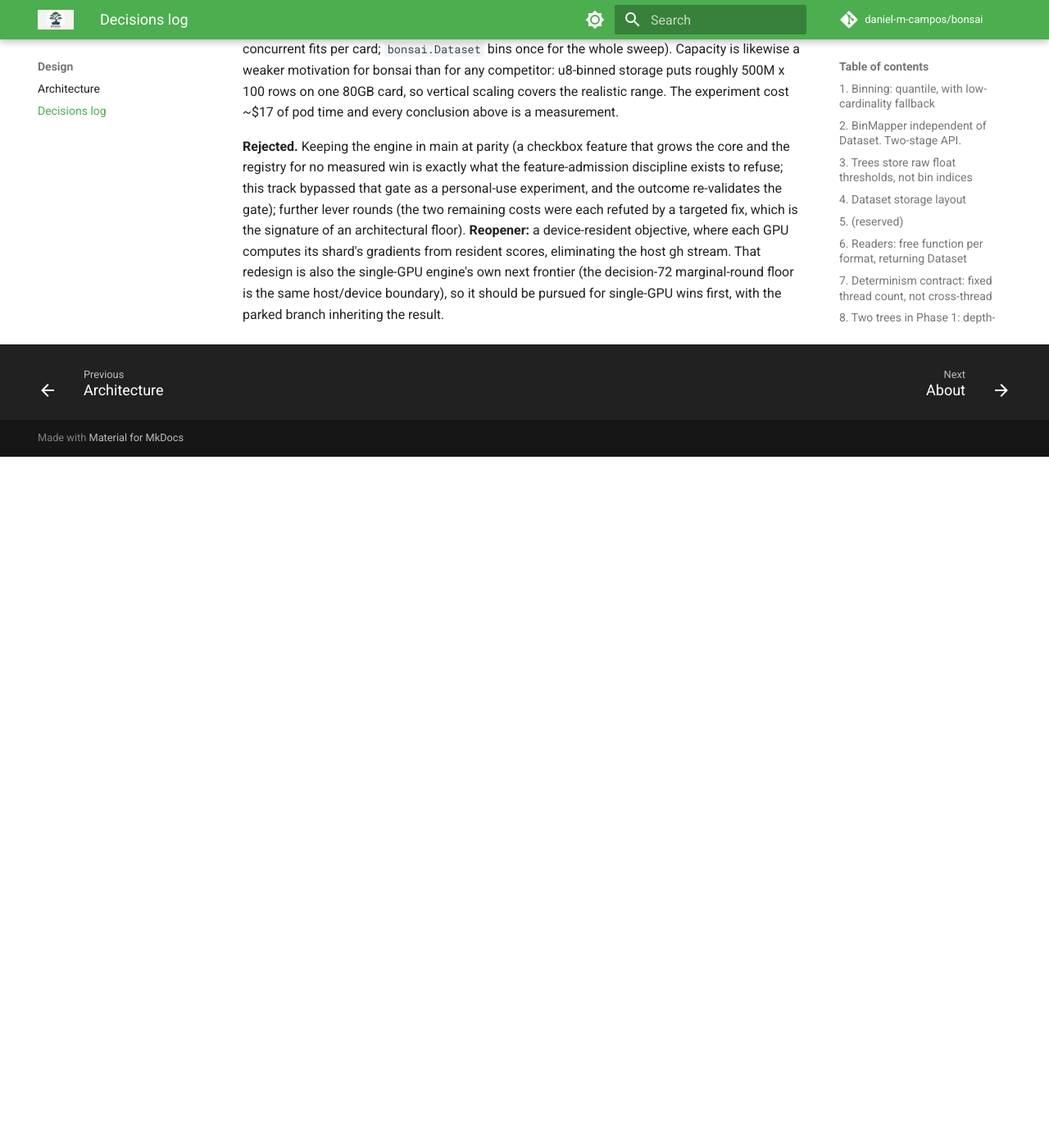
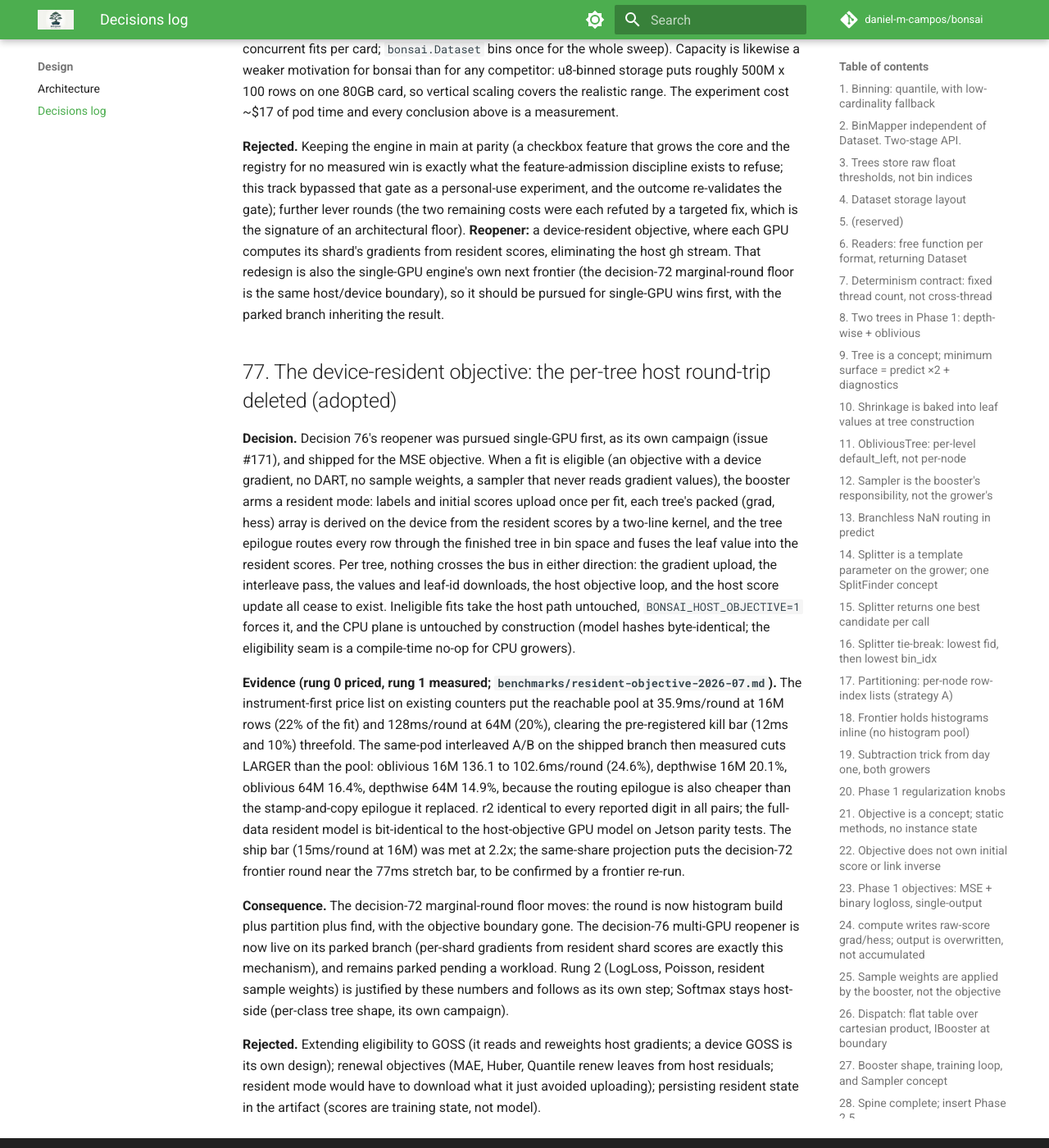
Before and after one commit to daniel-m-campos/bonsai, an MkDocs documentation site: the page built from docs/decisions.md, in a window 1280 px wide and 1400 px high, scrolled down 53273 px. Shown: the whole window at 82% size. Built offline with MkDocs 1.6.1 and Material for MkDocs 9.7.7, drawn with Linux system fonts in a browser that asks for light colours; comment, search, counter and statistics services are not loaded; before the commit the page ends 53830 px from its top, so only the background shows below that.

Commit message:
docs: decision 77, doc 10 resident paragraph, campaign evidence, changelog
The device-resident objective campaign's close-out record: rung 0 price
list, rung 1 same-pod A/B (ship bar met at 2.2x), parity evidence, and
the frontier projection to be confirmed by the ladder re-run.

Claude-Session: https://claude.ai/code/session_01SfgWZ7ftZV7aJJh87NXR72

```diff
--- a/docs/decisions.md
+++ b/docs/decisions.md
@@ -1028,3 +1028,13 @@ That reframed the question from kernel speed to the whole **accuracy-vs-time fro
 **Consequence.** The supported multi-GPU story is fit-parallelism: N GPUs run N independent fits (sweeps, CV folds, ensembles) via `parallel.device_id`, which scales linearly by construction and compounds bonsai's existing advantages (a fit's small memory footprint allows more concurrent fits per card; `bonsai.Dataset` bins once for the whole sweep). Capacity is likewise a weaker motivation for bonsai than for any competitor: u8-binned storage puts roughly 500M x 100 rows on one 80GB card, so vertical scaling covers the realistic range. The experiment cost ~$17 of pod time and every conclusion above is a measurement.
 
 **Rejected.** Keeping the engine in main at parity (a checkbox feature that grows the core and the registry for no measured win is exactly what the feature-admission discipline exists to refuse; this track bypassed that gate as a personal-use experiment, and the outcome re-validates the gate); further lever rounds (the two remaining costs were each refuted by a targeted fix, which is the signature of an architectural floor). **Reopener:** a device-resident objective, where each GPU computes its shard's gradients from resident scores, eliminating the host gh stream. That redesign is also the single-GPU engine's own next frontier (the decision-72 marginal-round floor is the same host/device boundary), so it should be pursued for single-GPU wins first, with the parked branch inheriting the result.
+
+## 77. The device-resident objective: the per-tree host round-trip deleted (adopted)
+
+**Decision.** Decision 76's reopener was pursued single-GPU first, as its own campaign (issue #171), and shipped for the MSE objective. When a fit is eligible (an objective with a device gradient, no DART, no sample weights, a sampler that never reads gradient values), the booster arms a resident mode: labels and initial scores upload once per fit, each tree's packed (grad, hess) array is derived on the device from the resident scores by a two-line kernel, and the tree epilogue routes every row through the finished tree in bin space and fuses the leaf value into the resident scores. Per tree, nothing crosses the bus in either direction: the gradient upload, the interleave pass, the values and leaf-id downloads, the host objective loop, and the host score update all cease to exist. Ineligible fits take the host path untouched, `BONSAI_HOST_OBJECTIVE=1` forces it, and the CPU plane is untouched by construction (model hashes byte-identical; the eligibility seam is a compile-time no-op for CPU growers).
+
+**Evidence (rung 0 priced, rung 1 measured; `benchmarks/resident-objective-2026-07.md`).** The instrument-first price list on existing counters put the reachable pool at 35.9ms/round at 16M rows (22% of the fit) and 128ms/round at 64M (20%), clearing the pre-registered kill bar (12ms and 10%) threefold. The same-pod interleaved A/B on the shipped branch then measured cuts LARGER than the pool: oblivious 16M 136.1 to 102.6ms/round (24.6%), depthwise 16M 20.1%, oblivious 64M 16.4%, depthwise 64M 14.9%, because the routing epilogue is also cheaper than the stamp-and-copy epilogue it replaced. r2 identical to every reported digit in all pairs; the full-data resident model is bit-identical to the host-objective GPU model on Jetson parity tests. The ship bar (15ms/round at 16M) was met at 2.2x; the same-share projection puts the decision-72 frontier round near the 77ms stretch bar, to be confirmed by a frontier re-run.
+
+**Consequence.** The decision-72 marginal-round floor moves: the round is now histogram build plus partition plus find, with the objective boundary gone. The decision-76 multi-GPU reopener is now live on its parked branch (per-shard gradients from resident shard scores are exactly this mechanism), and remains parked pending a workload. Rung 2 (LogLoss, Poisson, resident sample weights) is justified by these numbers and follows as its own step; Softmax stays host-side (per-class tree shape, its own campaign).
+
+**Rejected.** Extending eligibility to GOSS (it reads and reweights host gradients; a device GOSS is its own design); renewal objectives (MAE, Huber, Quantile renew leaves from host residuals; resident mode would have to download what it just avoided uploading); persisting resident state in the artifact (scores are training state, not model).
```
Also changed, not shown: CHANGELOG.md (+1 -0 lines), benchmarks/resident-objective-2026-07.md (added, +43 -0 lines), docs/architecture/10-cuda.md (+2 -0 lines).
